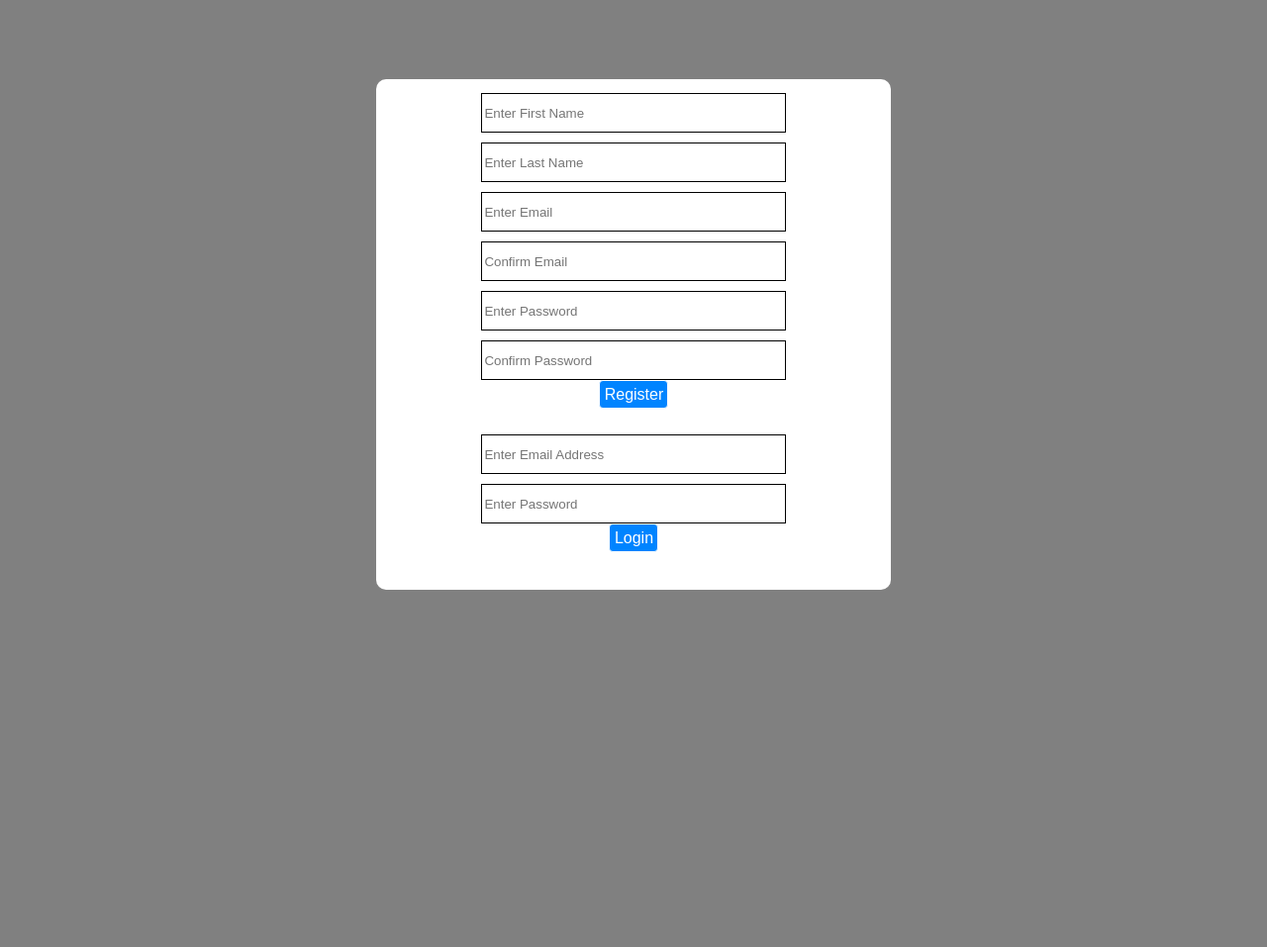
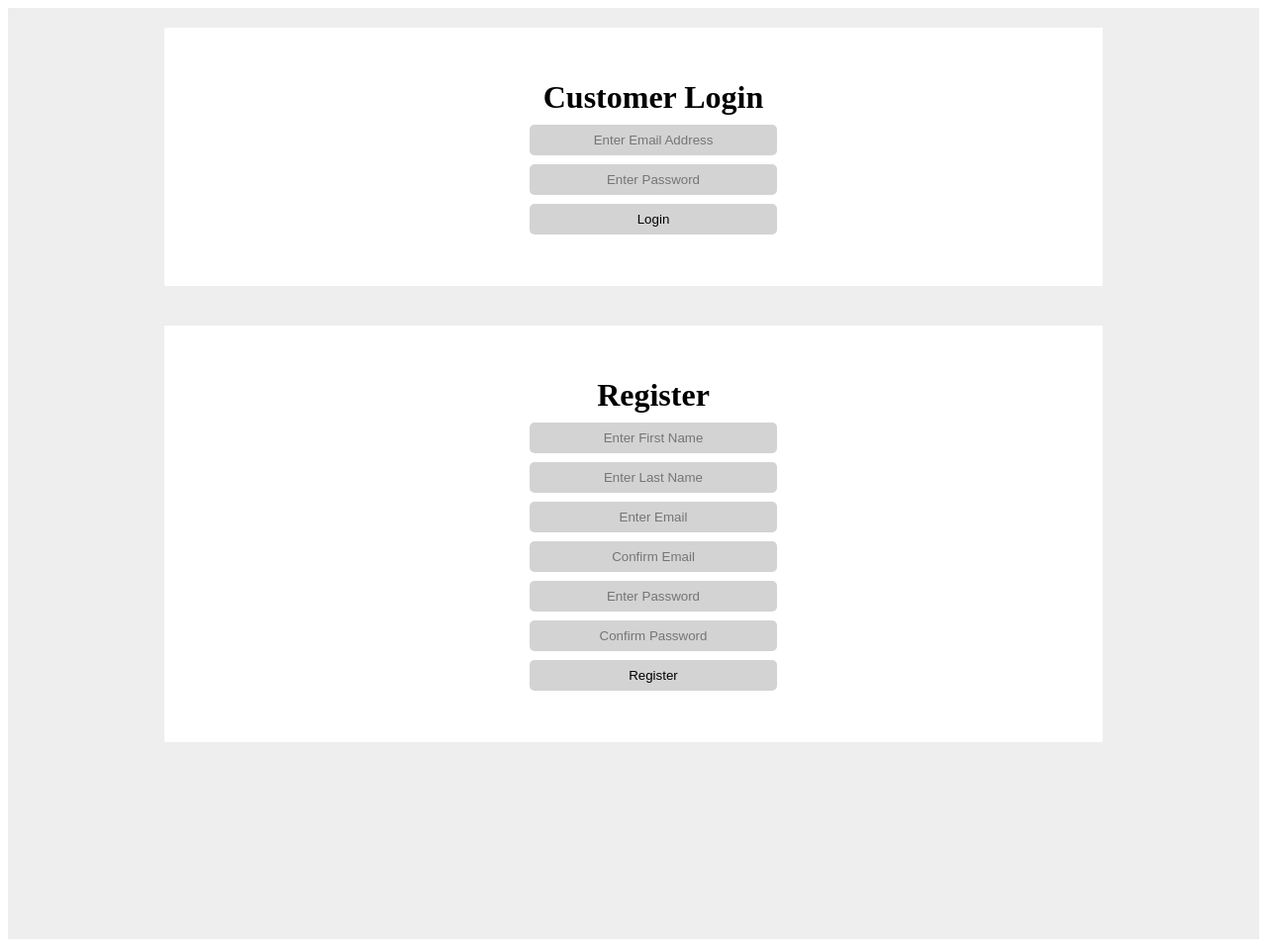
Before and after one commit to irock194/CMPE133-Project, a PHP site: page /register.php in a window 1280 px wide. Shown: the whole page at 99% size. Before the commit the page ends 596 px from the top, so only its background shows below. Run offline with PHP 8.4, Linux system fonts and the light colour scheme.

Commit message:
Updated login and register pages style

```diff
--- a/assets/css/register.css
+++ b/assets/css/register.css
@@ -1,3 +1,4 @@
+/*
 form {
     text-align: center;
 }
@@ -5,14 +6,8 @@ form {
 body{
     margin: 0;
 }
-
-.background_color{
-    background-color: gray;
-    background-size: 100%;
-    width: 100%;
-    height: 100%;
-}
-
+*/
+/*
 .login_tile{
     position: relative;
     margin: auto;
@@ -23,42 +18,74 @@ body{
     border-radius: 10px;
     padding: 4px;
 }
+*/
 
-input[type = "submit"]{
-    background-color: rgb(0, 132, 255);
-    padding: 5px 4px 4px 5px;
-    color: white;
-    border: 1px solid;
-    border-radius: 4px;
-    font-size: 100%;
+.login_content {
+  width: 100%;
+  height: 120%;
+  display: block;
+  background-color: #EEE;
 }
 
-input[type = "text"]{
-    border: 1px solid;
-    margin-top: 10px;
-    width: 60%;
-    height: 40px;
+.inner_login_content {
+  width: 75%;
+  height: 100%;
+  display: block;
+  margin: 0 auto;
 }
 
-input[type = "email"]{
-    border: 1px solid;
-    margin-top: 10px;
-    width: 60%;
-    height: 40px;
+.login_tile {
+  /*height: 400px;*/
+  align-content: center;
+  background-color: white;
+  border-top: 20px solid #EEE;
+  border-bottom: 20px solid #EEE;
 }
 
-input[type = "password"]{
-    border: 1px solid;
-    margin-top: 10px;
-    width: 60%;
-    height: 40px;
+
+.login_title {
+  padding: 20px;
+  font-family: 'Montserrat';
+  font-weight: 800;
+  font-size: 32px;
 }
 
-a{
-    text-decoration: none;
-    color: dodgerblue;
+.register_tile {
+  /*height: 600px;*/
+  align-content: center;
+  background-color: white;
+  border-bottom: 20px solid #EEE;
 }
 
-#second{
-    display: none;
+.register_title {
+  padding: 20px;
+  font-family: 'Montserrat';
+  font-weight: 800;
+  font-size: 32px;
 }
+
+.password_title {
+font-family: "Montserrat";
+font-weight: 400;
+font-size: 24px;
+}
+
+ul.list{
+list-style-type: none;
+text-align: center;
+}
+
+ul.list li input{
+width: 250px;
+text-align: center;
+padding: 8px 0px;
+border: none;
+background-color: #d3d3d3;
+border-radius: 5px;
+}
+
+ul.list li input [type="button"]{
+background-color: #4690fb;
+color: #fff;
+
+}
--- a/register.php
+++ b/register.php
@@ -12,31 +12,45 @@ require 'helpers/login_helper.php';
 </head>
 <body>
 
-<div class= "background_color">
+<div class="login_content">
+    <div class="inner_login_content">
+        <div class="login_tile">
+            <div class="login_title">
+                <form action = "register.php" method = "POST">
+                    <ul class="list">
+                        <li>Customer Login</li>
+                        <li><input type="email" name = "login_email" placeholder = "Enter Email Address"/></li>
+                        <li><input type="password" name = "login_password" placeholder = "Enter Password"/></li>
+                        <li><input type="submit" name = "login_button" value = "Login"/></li>
 
-    <div class = "login_tile">
+                        <?php if(in_array("Email or password was incorrect<br>", $error_messages)){
+                                    echo "Email or password was incorrect<br>";
+                        }
+                        ?>
 
-    <div class = "second">
+                    </ul>
+                </form>
+            </div>
+        </div>
+        <div class="register_tile">
+            <div class="login_tile">
+                <div class="register_title">
+                    <ul class="list">
                         <form action = "register.php" method = "POST">
-                <input type="text" name = "reg_firstname" placeholder = "Enter First Name" required>
-                <br>
+                            <li>Register</li>
+                            <li><input type="text" name = "reg_firstname" placeholder = "Enter First Name" required></li>
                             <?php if(in_array("First name must be in between 2 and 30 letters<br>", $error_messages)){
                                     echo "First name must be in between 2 and 30 letters<br>";
                             }
                             ?>
+                            <li><input type="text" name = "reg_lastname" placeholder = "Enter Last Name" required></li>
 
-
-                <input type="text" name = "reg_lastname" placeholder = "Enter Last Name" required>
-                <br>
                             <?php if(in_array("Last name must be in between 2 and 30 letters<br>", $error_messages)){
                                     echo "Last name must be in between 2 and 30 letters<br>";
                             } ?>
+                            <li><input type="email" name = "reg_email" placeholder = "Enter Email" required></li>
+                            <li><input type="email" name = "reg_confirmemail" placeholder = "Confirm Email" required></li>
 
-
-                <input type="email" name = "reg_email" placeholder = "Enter Email" required>
-                <br>
-                <input type="email" name = "reg_confirmemail" placeholder = "Confirm Email" required>
-                <br>
                             <?php if(in_array("Email is already in use<br>", $error_messages)){
                                         echo "Email is already in use<br>";
                             }
@@ -48,10 +62,10 @@ require 'helpers/login_helper.php';
                             } ?>
 
 
-                <input type="password" name = "reg_password" placeholder = "Enter Password" required>
-                <br>
-                <input type="password" name = "reg_confirmpassword" placeholder = "Confirm Password" required>
-                <br>
+                            <li><input type="password" name = "reg_password" placeholder = "Enter Password" required></li>
+
+                            <li><input type="password" name = "reg_confirmpassword" placeholder = "Confirm Password" required></li>
+
                             <?php if(in_array("Passwords do not match<br>", $error_messages)){
                                         echo "Passwords do not match<br>";
                             }
@@ -62,37 +76,14 @@ require 'helpers/login_helper.php';
                                         echo "Password must be of length in between 4 and 30<br>";
                             } ?>
 
-                <input type="submit" name = "register_button" value = "Register">
-                <br>
-
-
+                            <li><input type="submit" name="register_button" value="Register"></li>
                         </form>
+                    </ul>
+                </div>
+            </div>
+        </div>
+    </div>
 </div>
 
-        <div class = "first">
-            <form action="register.php" method = "POST">
-                <input type="email" name = "login_email" placeholder = "Enter Email Address">
-                <br>
-
-                <input type="password" name = "login_password" placeholder = "Enter Password">
-                <br>
-
-
-                <input type="submit" name = "login_button" value = "Login">
-                <br>
-                <?php if(in_array("Email or password was incorrect<br>", $error_messages)){
-                            echo "Email or password was incorrect<br>";
-                }
-                ?>
-                <br>
-            </form>
-        </div>
-
-
-
-
-    </div>
-
-    </div>
 </body>
 </html>
```
Lines whose indentation alone changed are shown as unchanged.
